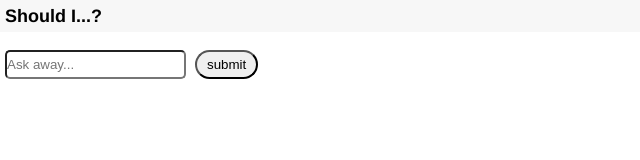
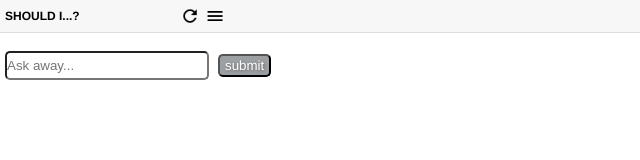
Before and after one commit to framework-la/Pam-Jon-LP, a browser extension: page index.html in a window 1280 px wide. Shown: the whole page, without its empty margins (0-640 px from the left). Drawn offline with Linux system fonts and the light colour scheme.

Commit message:
updated CSS with buttons & details

```diff
--- a/index.html
+++ b/index.html
@@ -5,7 +5,7 @@
         <link href="style.css" rel="stylesheet">
     </head>
     <body>
-       <header><b>Should I...?</b></header>
+       <header><b>SHOULD I...?</b><img id="refresh" src="refresh.png" width="20" height="20"><img id="menu" src="menu.png" width="20" height="20"></header>
        <br>
         <input id="question" placeholder="Ask away...">
         <button id="submit">submit</button>
@@ -14,7 +14,7 @@
         <div id="response">
             <p id="answer"></p>
             <br>
-            <img id="image">
+            <img id="image" align="center">
         </div>
         <script src="jquery-3.1.0.js"></script>
         <script src="main.js"></script>
--- a/main.js
+++ b/main.js
@@ -45,3 +45,8 @@ $("#submit").on('click', function () {
             $('#answer').text('Please ask a question!')
         }
 })
+
+//refresh button page
+$("#refresh").on('click', function () {
+    window.location.reload();
+})
--- a/style.css
+++ b/style.css
@@ -4,33 +4,77 @@
 }
 
 header {
-	display: inline;
+	display: block;
 	background: #f7f7f7;
 	height: 32px;
 	display: flex;
 	align-items: center;
 	font-family: Helvetica;
-	font-size: 18px;
+	font-size: 12px;
 	padding-left: 5px;
+	border-bottom: 1px solid #DDDDDD;
+}
+
+#refresh {
+	margin-left: 100px;
+	-webkit-transition: all 0.5s ease;
+    -moz-transition: all 0.5s ease;
+    -o-transition: all 0.5s ease;
+    -ms-transition: all 0.5s ease;
+    transition: all 0.5s ease;
+}
+
+#refresh:hover {
+	-webkit-transform: rotate(45deg);
+    -moz-transform: rotate(45deg);
+    -o-transform: rotate(45deg);
+    -ms-transform: rotate(45deg);
+    transform: rotate(45deg);
+}
+
+#menu {
+	margin-left: 5px;
+}
+
+#menu:hover {
+	background-image: -webkit-linear-gradient(top, #dbdbdb, #565759);
+  	background-image: -moz-linear-gradient(top, #dbdbdb, #565759);
+  	background-image: -ms-linear-gradient(top, #dbdbdb, #565759);
+  	background-image: -o-linear-gradient(top, #dbdbdb, #565759);
+  	background-image: linear-gradient(to bottom, #dbdbdb, #565759);
 }
 
 body {
-	min-width: 250px;
+	min-width: 300px;
 }
 
 #question {
 	margin-left: 5px;
 	border-radius: 5px;
 	height: 25px;
+	width: 200px;
 }
 
 #submit {
 	margin-left: 5px;
-	border-radius: 25px;
-	padding-top: 5px;
-	padding-left: 10px;
-	padding-right: 10px;
-	padding-bottom: 5px;
+	border-radius: 5px;
+	padding-top: 2px;
+	padding-left: 5px;
+	padding-right: 5px;
+	padding-bottom: 2px;
+	text-shadow: 1px 1px 3px #666666;
+	font-family: Helvetica;
+	color: #ffffff;
+	background: #9da0a3;
+}
+
+#submit:hover {
+	background: #dbdbdb;
+  	background-image: -webkit-linear-gradient(top, #dbdbdb, #565759);
+  	background-image: -moz-linear-gradient(top, #dbdbdb, #565759);
+  	background-image: -ms-linear-gradient(top, #dbdbdb, #565759);
+  	background-image: -o-linear-gradient(top, #dbdbdb, #565759);
+  	background-image: linear-gradient(to bottom, #dbdbdb, #565759);
 }
 
 #answer {
```
Also changed, not shown: refresh.png (added), 2 other files.
